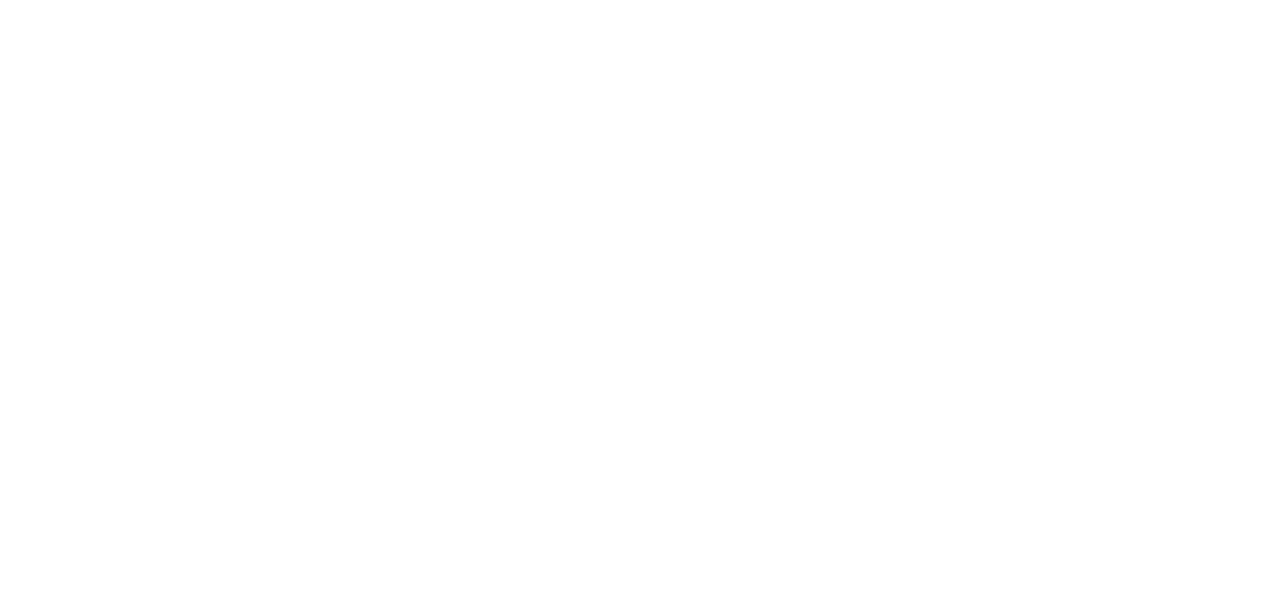
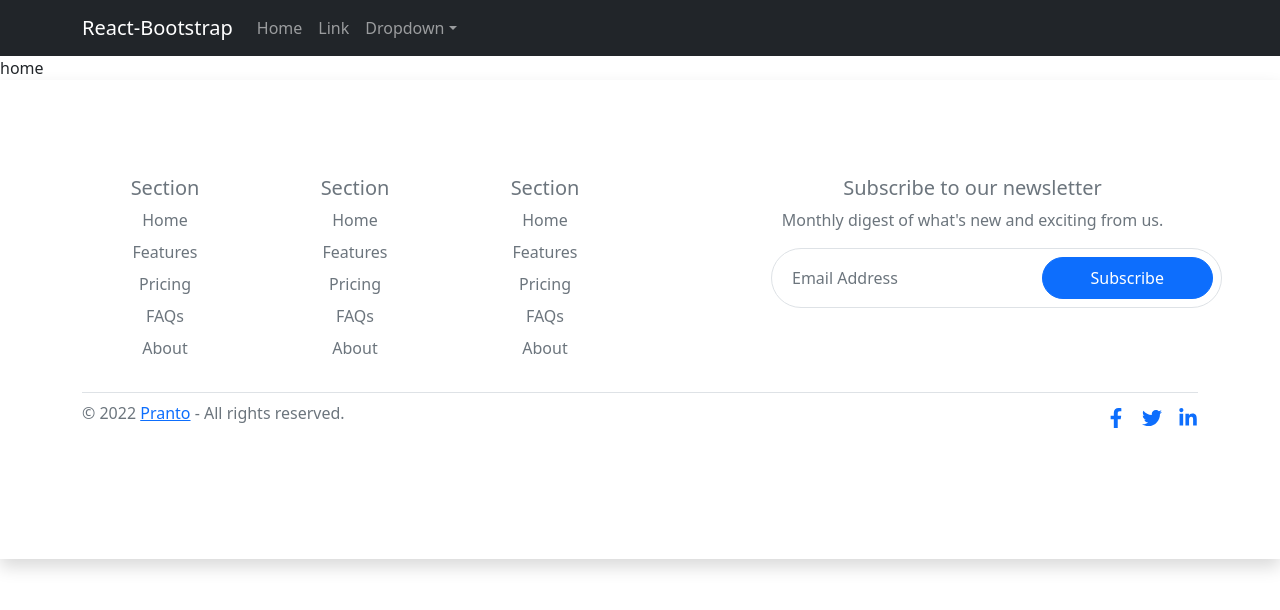
Before and after one commit to prantoc/ecom-Ibrat-client, a React (Create React App) app: page / in a window 1280 px wide. Shown: the top 610 px of the page. Built offline with nearby package versions, Linux system fonts and the light colour scheme.

Commit message:
setup done

```diff
--- a/src/App.js
+++ b/src/App.js
@@ -1,10 +1,12 @@
+import { RouterProvider } from 'react-router-dom';
 import './App.css';
+import { router } from './Routes/Routes/Routes';
 
 function App() {
   return (
-    <div className="App">
-
-    </div>
+    <>
+      <RouterProvider router={router} />
+    </>
   );
 }
 
--- /dev/null
+++ b/src/Routes/Routes/Routes.js
@@ -0,0 +1,15 @@
+import { createBrowserRouter } from "react-router-dom";
+import Main from "../../Layout/Main";
+import Home from "../../Pages/Home/Home";
+export const router = createBrowserRouter([
+    {
+        path: "/",
+        element: <Main />,
+        children: [
+            {
+                path: "/",
+                element: <Home></Home>
+            },
+        ]
+    },
+]);
--- /dev/null
+++ b/src/components/PrimaryButton/PrimaryButton.js
@@ -0,0 +1,12 @@
+import React from 'react';
+import { Button } from 'react-bootstrap';
+
+const PrimaryButton = ({ children, variant = "" }) => {
+    return (
+        <>
+            <Button variant={variant}>{children}</Button>
+        </>
+    );
+};
+
+export default PrimaryButton;
--- a/src/index.js
+++ b/src/index.js
@@ -3,7 +3,7 @@
 import './index.css';
 import App from './App';
 import reportWebVitals from './reportWebVitals';
-
+import 'bootstrap/dist/css/bootstrap.min.css';
 const root = ReactDOM.createRoot(document.getElementById('root'));
 root.render(
   <React.StrictMode>
```
